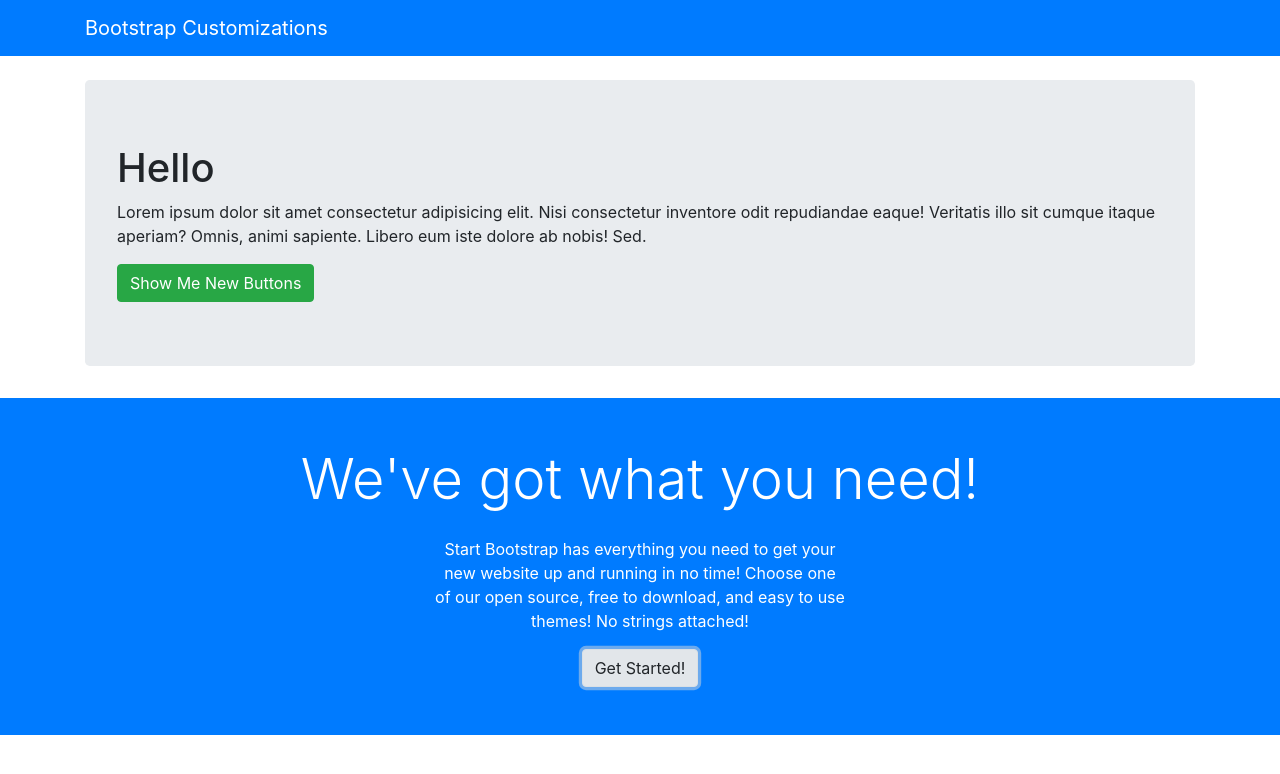
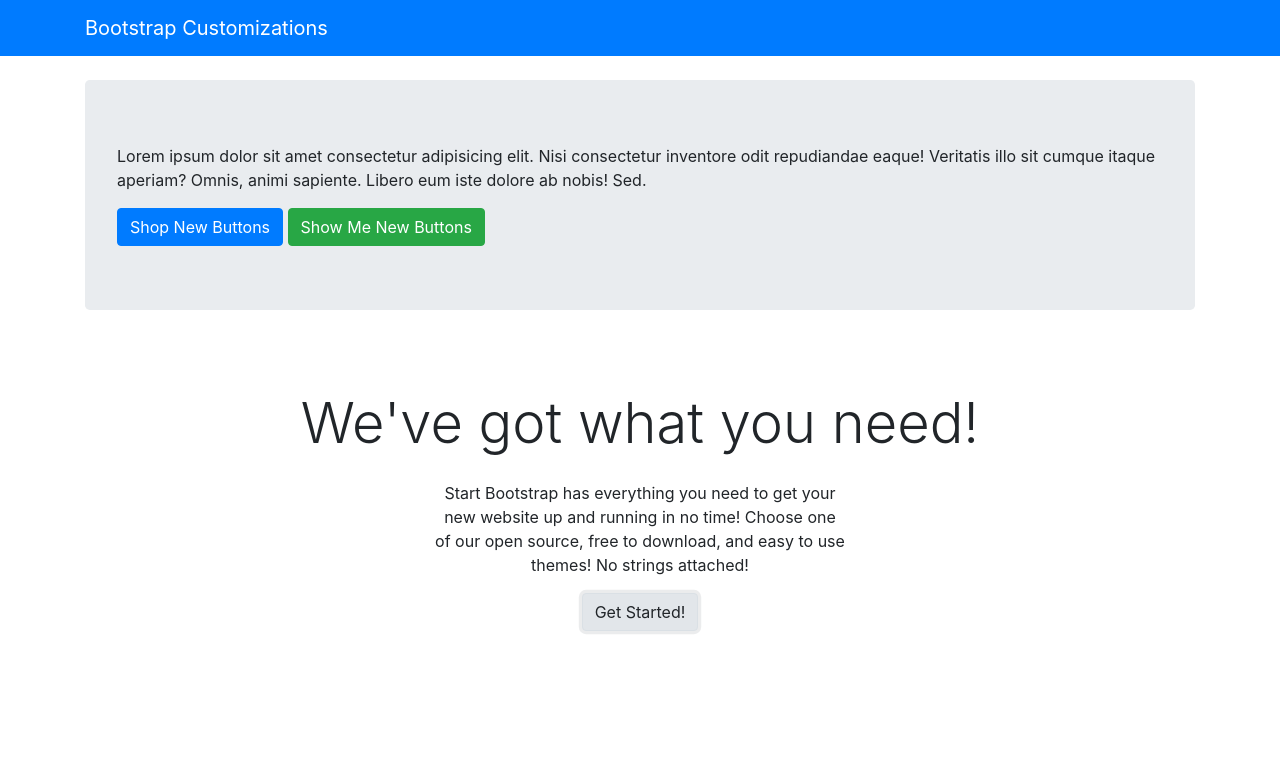
Before and after one commit to planitanyway/bootstrap-4-customization-jquery, a plain HTML site: page index.html in a window 1280 px wide. Both pictures are taken after a click on the button "Get Started!". Drawn offline with nearby package versions, Linux system fonts and the light colour scheme; a web font is replaced by a local one.

Commit message:
last js edit

```diff
--- a/index.html
+++ b/index.html
@@ -22,7 +22,6 @@
 
   <div class="container mt-4">
     <div class="jumbotron">
-      <h1 id="title">Hello</h1>
       <p>Lorem ipsum dolor sit amet consectetur adipisicing elit. Nisi consectetur inventore odit repudiandae eaque!
         Veritatis illo sit cumque itaque aperiam? Omnis, animi sapiente. Libero eum iste dolore ab nobis! Sed.</p>
       <button class="btn btn-primary" id="shop-button">Shop New Buttons</button>
--- a/js/myscript.js
+++ b/js/myscript.js
@@ -11,17 +11,14 @@
         $('#new-buttons').addClass('show');
      })
 
-     $('button').click(function(){
-         $('#title').addClass('hide');
-     })
+     $('#get-started').click(function(){
+        $('#blue-block').removeClass('bg-primary');
+        $('#blue-content').removeClass('text-white');
+    })
 
-     $('#remove').click(function(){
-         $('#title').removeClass('red');
-     })
-
-     setTimeout(function(){
-         $('#title').addClass('red');
-     }, 2000);
+    setTimeout(function(){
+        $('#shop-button').fadeIn(5000);
+    })
 
     console.log('the whole page is loaded')
   })
```
